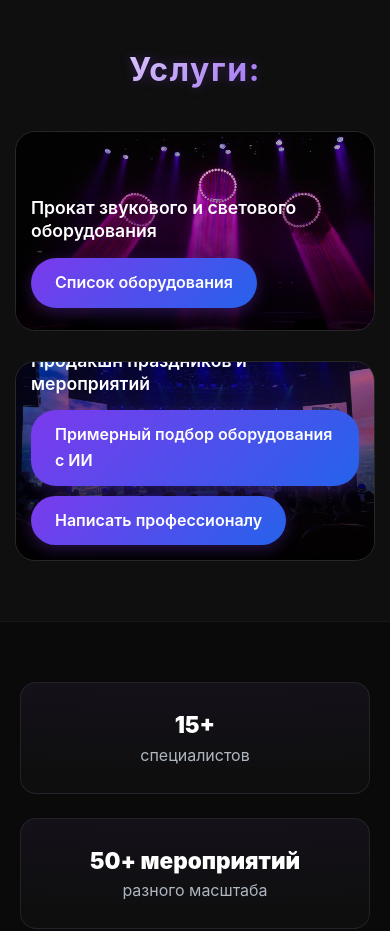
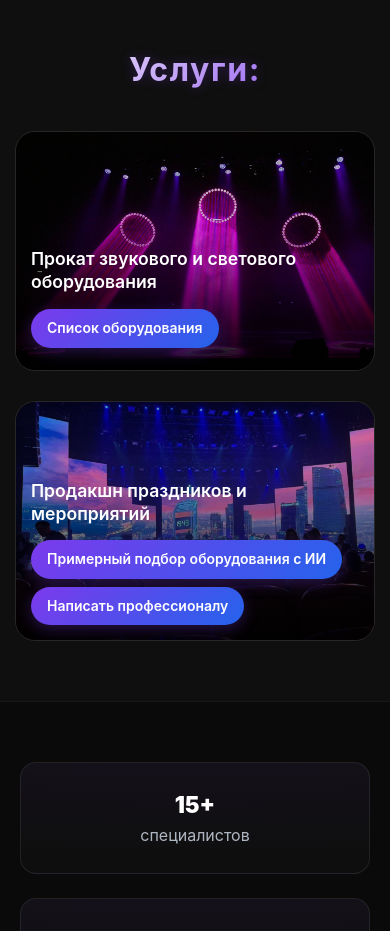
Before and after one commit to PanVOUniversity/SLAMproduction, a React (Create React App) app: page / in a window 390 px wide. Shown: the part 860-1791 px from the top of the page. Built offline with nearby package versions, Linux system fonts and the light colour scheme.

Commit message:
fixed  mobile

```diff
--- a/src/App.css
+++ b/src/App.css
@@ -378,7 +378,7 @@ html {
 
 .service-card {
   position: relative;
-  height: 300px;
+  height: 360px;
   border-radius: 20px;
   overflow: hidden;
   cursor: pointer;
@@ -795,7 +795,7 @@ html {
   }
 
   .service-card {
-    height: 250px;
+    height: 300px;
   }
 
   .service-content {
@@ -825,7 +825,7 @@ html {
   }
 
   .service-card {
-    height: 200px;
+    height: 240px;
   }
 
   .service-content {
@@ -875,4 +875,13 @@ html {
 
   .cta-buttons { gap: 12px; }
   .cta-button { width: 100%; max-width: 420px; }
+
+  /* Service CTA buttons ~30% smaller on mobile */
+  .service-cta {
+    padding: 8px 16px; /* ~33% less than 12px 24px */
+    font-size: 0.875rem; /* slight downscale for compactness */
+    border-radius: 22px;
+  }
+
+  .service-actions { gap: 8px; }
 }
```
